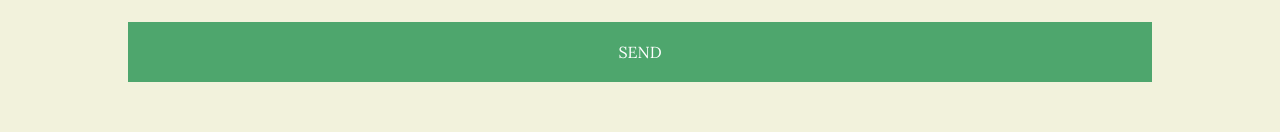
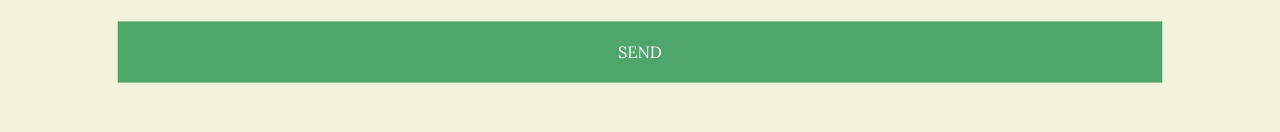
Before and after one commit to a17jorgebm/desenho_interfaces_dam, a plain HTML site: page tareaExamenRestaurante/estructuraWeb/contact.html in a window 1280 px wide. In both pictures the pointer is over the button "SEND". Shown: the part 622-754 px from the top of the page. Drawn offline with nearby package versions, Linux system fonts and the light colour scheme.

Commit message:
falta contacto nada mas

```diff
--- a/tareaExamenRestaurante/estructuraWeb/css/contact.css
+++ b/tareaExamenRestaurante/estructuraWeb/css/contact.css
@@ -32,7 +32,12 @@
         #btn-enviar-datos-contacto{
             border: 0;
             padding: 20px 10px;
+            cursor: pointer;
+
         }
+            #btn-enviar-datos-contacto:hover{
+                transform: scale(1.02);
+            }
     #info-form-contacto{
         display: flex;
         flex-direction: column;
```
